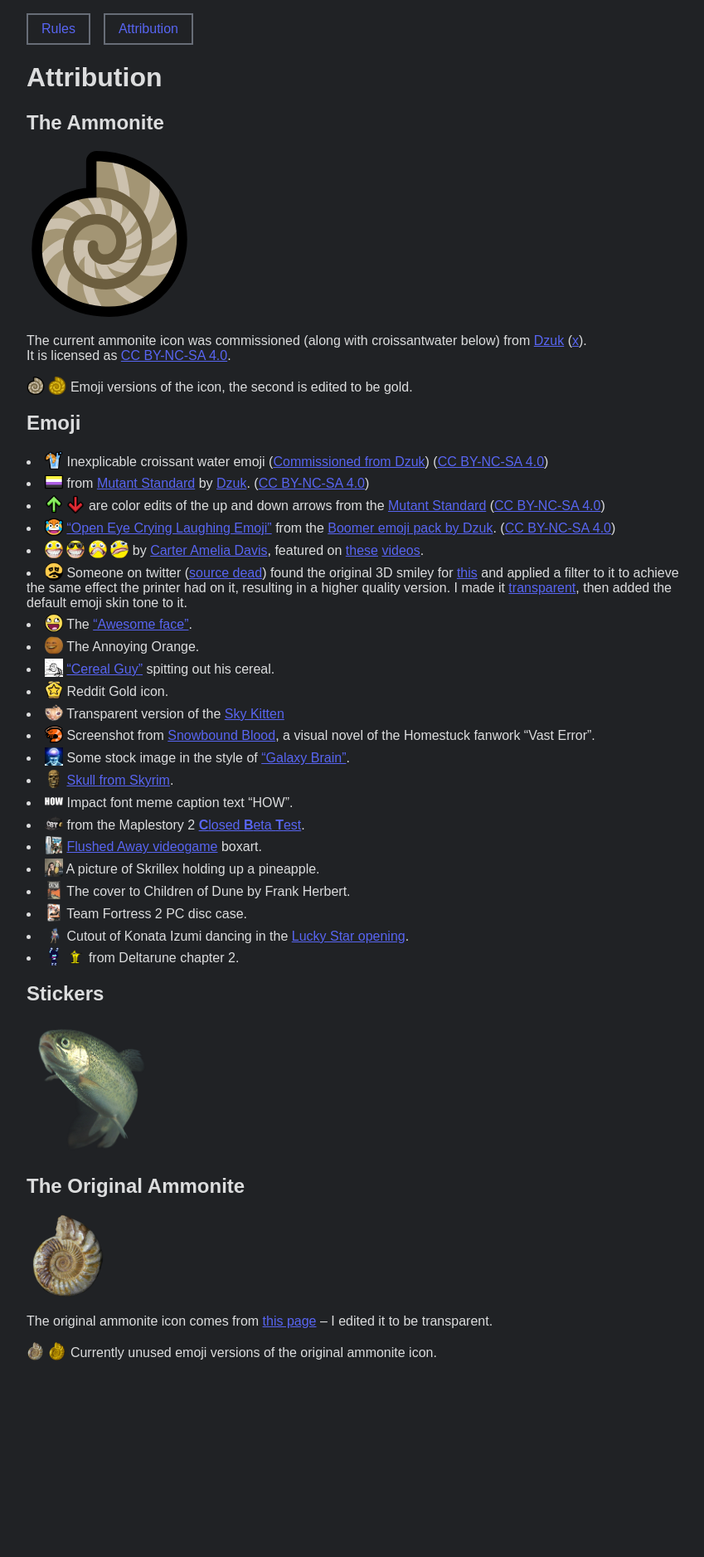
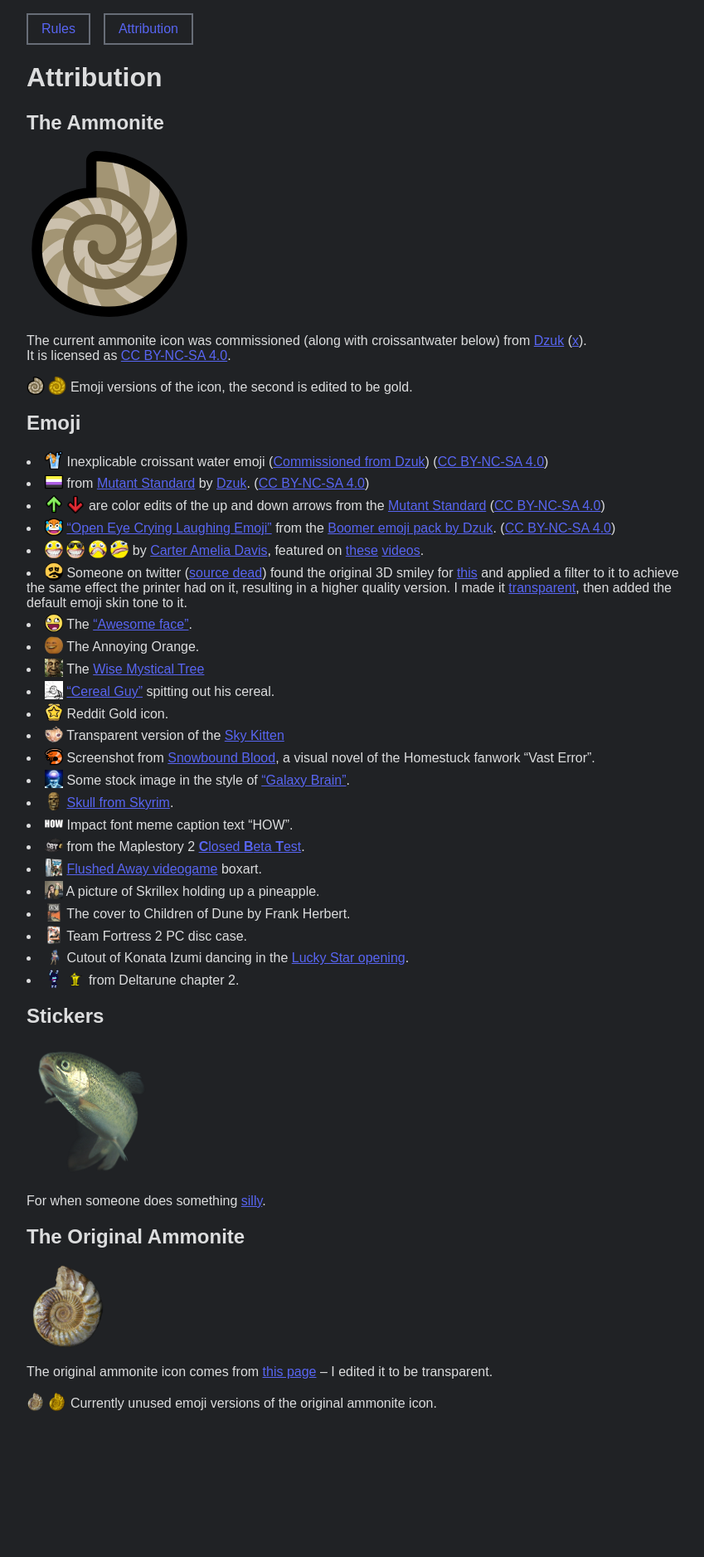
Before and after one commit to chitinlink/ammonite, a Jekyll site: the page built from attribution.md, in a window 1280 px wide. Shown: the whole page at 83% size, without its empty margins (208-1057 px from the left). Built offline with Jekyll 4.4.1, drawn with Linux system fonts in a browser that asks for light colours; before the commit the page ends 1816 px from its top, so only the background shows below that.

Commit message:
wise and trout explanation

```diff
--- a/attribution.md
+++ b/attribution.md
@@ -24,6 +24,7 @@ It is licensed as [CC BY-NC-SA 4.0].
 * {% include emoji.html e="husk" %} Someone on twitter ([source dead](https://twitter.com/lauramariehart/status/1271484942887813124)) found the original 3D smiley for [this](https://knowyourmeme.com/photos/1027831-reaction-images) and applied a filter to it to achieve the same effect the printer had on it, resulting in a higher quality version. I made it [transparent](https://cdn.discordapp.com/attachments/880468064481722490/999437968609640448/husk_transparent.png), then added the default emoji skin tone to it.
 * {% include emoji.html e="awesome" %} The ["Awesome face"](https://knowyourmeme.com/memes/awesome-face-epic-smiley).
 * {% include emoji.html e="orange" %} The Annoying Orange.
+* {% include emoji.html e="wise" %} The [Wise Mystical Tree](https://knowyourmeme.com/photos/2444760-wise-mystical-tree-if-youre-over-25-and-own-a-computer-this-game-is-a-must-have)
 * {% include emoji.html e="cereal" %} ["Cereal Guy"](https://knowyourmeme.com/memes/cereal-guy) spitting out his cereal.
 * {% include emoji.html e="redditgold" %} Reddit Gold icon.
 * {% include emoji.html e="god" %} Transparent version of the [Sky Kitten](https://web.archive.org/web/20201108072520/https://www.matazone.co.uk/blog/?p=357)
@@ -40,7 +41,10 @@ It is licensed as [CC BY-NC-SA 4.0].
 * {% include emoji.html e="kriswiggle" a="" %}{% include emoji.html e="starwalk" a="" %} from Deltarune chapter 2.
 
 ## Stickers
+
 {% include sticker.html s="trout" title="Trout!" %}
+
+For when someone does something [silly](https://en.wikipedia.org/wiki/Template:Trout).
 
 ## The Original Ammonite
 
```
Also changed, not shown: assets/emoji/wise.png (added).
